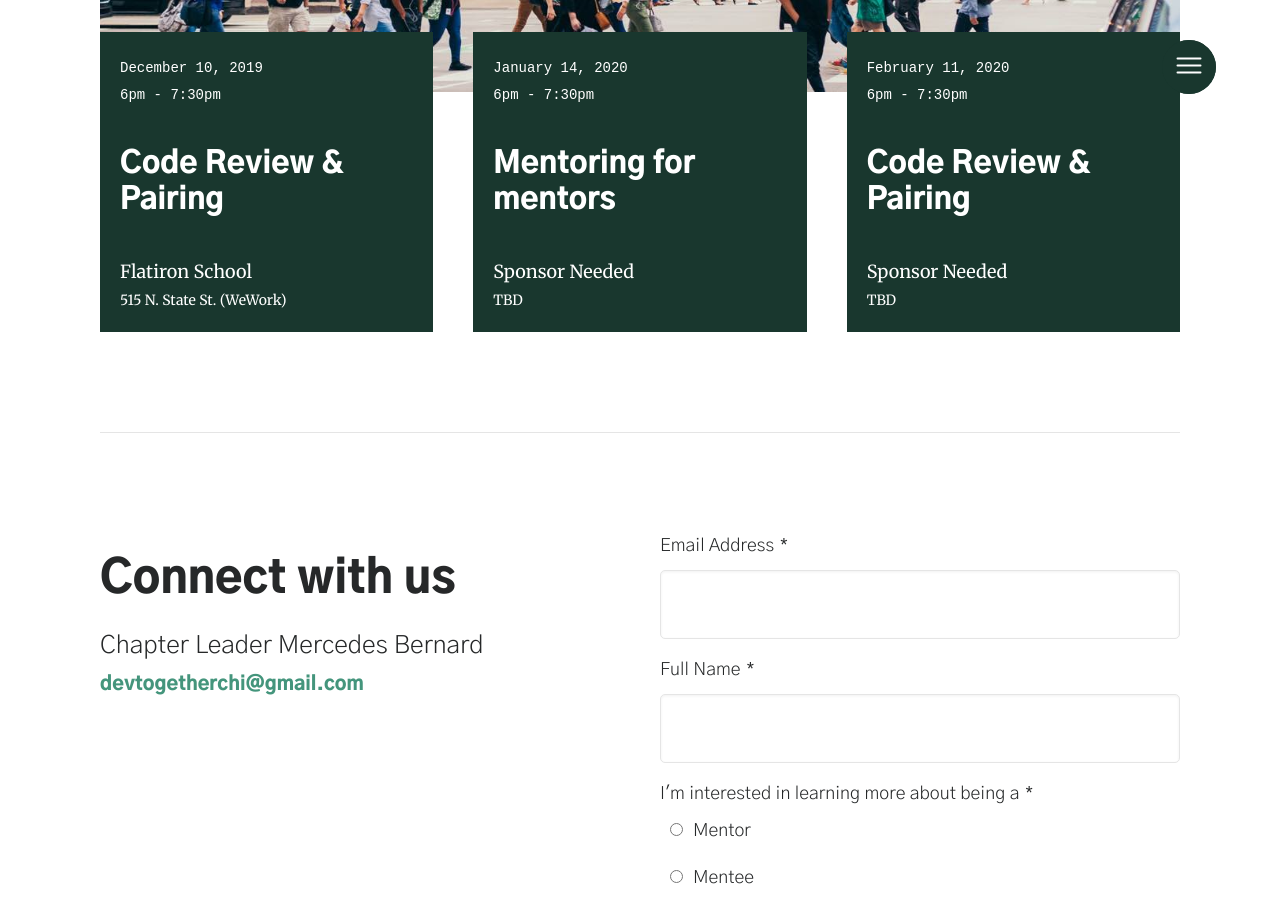
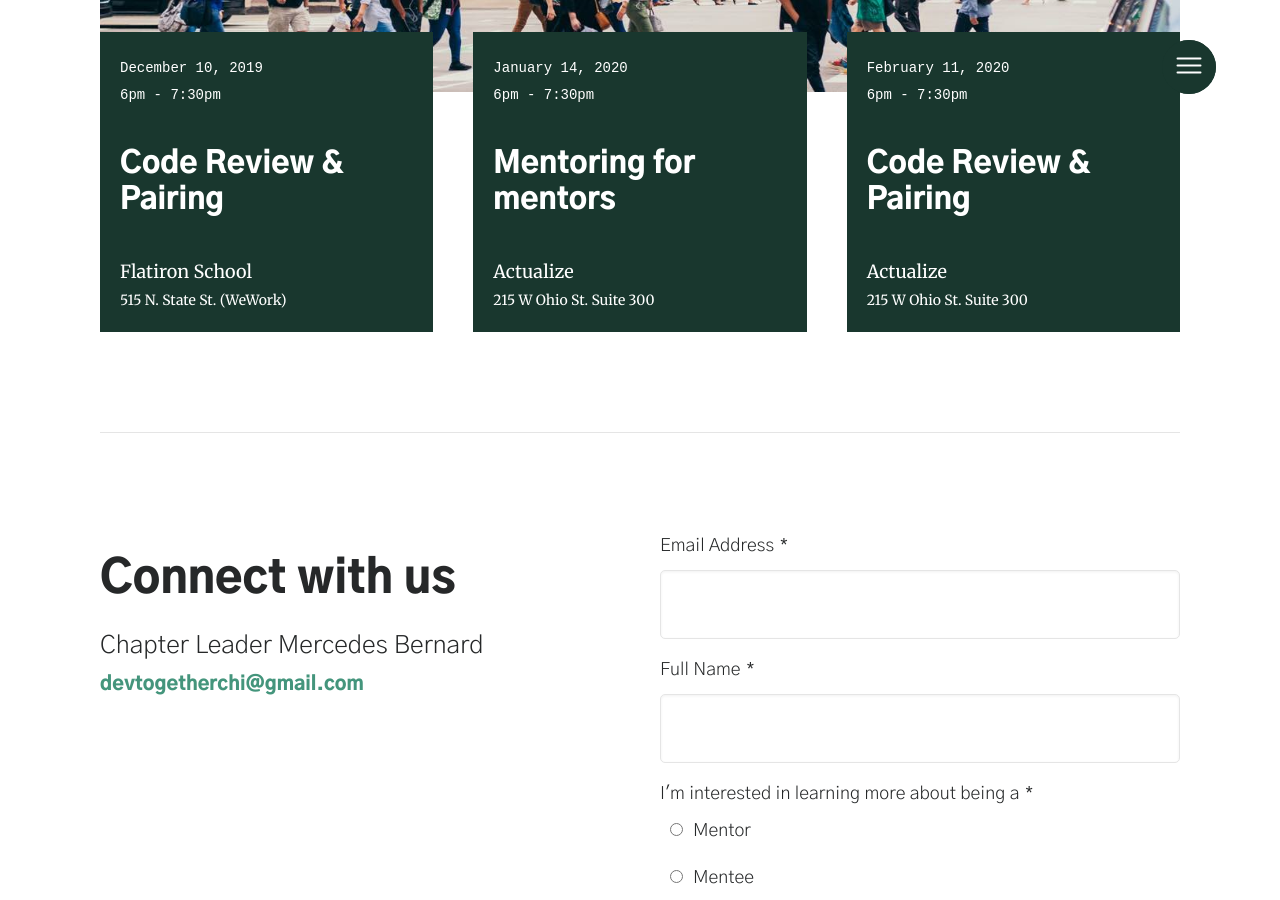
Before and after one commit to mercedesb/dev-together, a Jekyll site: the page built from docs/chapters/chicago.html, in a window 1280 px wide and 900 px high, scrolled down 667 px. Built offline with Jekyll 4.4.1, drawn with Linux system fonts in a browser that asks for light colours; some web fonts are replaced.

Commit message:
update sponsors for events

```diff
--- a/docs/_data/events.json
+++ b/docs/_data/events.json
@@ -15,8 +15,8 @@
     "displayDate": "January 14, 2020",
     "date": "2020-01-14",
     "time": "6pm - 7:30pm",
-    "sponsor": "Sponsor Needed",
-    "location": "TBD"
+    "sponsor": "Actualize",
+    "location": "215 W Ohio St. Suite 300"
   },
   {
     "chapter": "Chi",
@@ -24,7 +24,7 @@
     "displayDate": "February 11, 2020",
     "date": "2020-02-11",
     "time": "6pm - 7:30pm",
-    "sponsor": "Sponsor Needed",
-    "location": "TBD"
+    "sponsor": "Actualize",
+    "location": "215 W Ohio St. Suite 300"
   }
 ]
```
